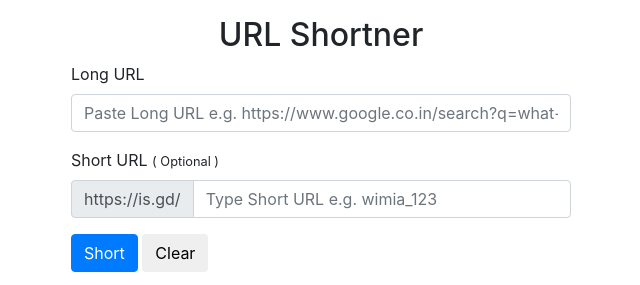
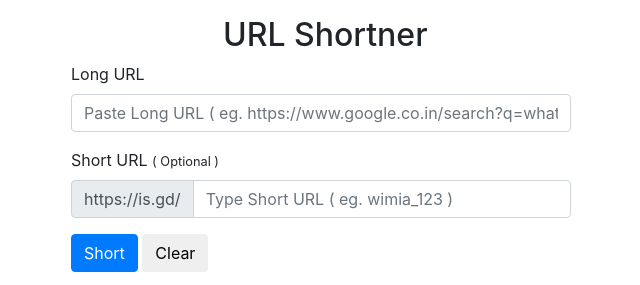
Before and after one commit to ajay-maven/jQuery, a plain HTML site: page index.html in a window 1280 px wide. Shown: the full height of the page, 319-959 px from the left. Drawn offline with nearby package versions, Linux system fonts and the light colour scheme.

Commit message:
Update index.html

```diff
--- a/index.html
+++ b/index.html
@@ -104,11 +104,11 @@
         <div class="circle"></div>
     </div>
     <div class="container">
-        <h2 class="text-center mt-3">URL Shortner</h2>
+        <h2 class="text-center mt-3"><i class="fa fa-glober "></i> URL Shortner</h2>
         <div class="form-horizontal form-width-fix">
             <div class="form-group">
                 <label>Long URL</label>
-                <input type="text" class="form-control" placeholder="Paste Long URL e.g. https://www.google.co.in/search?q=what+is+my+ip+address" id="longUrl" autocomplete>
+                <input type="text" class="form-control" placeholder="Paste Long URL ( eg. https://www.google.co.in/search?q=what+is+my+ip+address )" id="longUrl" autocomplete>
             </div>
             <div class="form-group">
                 <label>Short URL <small>( Optional )</small></label>
@@ -116,7 +116,7 @@
                     <div class="input-group-prepend">
                         <span class="input-group-text" id="basic-addon3">https://is.gd/</span>
                     </div>
-                    <input type="text" class="form-control" placeholder="Type Short URL e.g. wimia_123" id="shortUrl">
+                    <input type="text" class="form-control" placeholder="Type Short URL ( eg. wimia_123 )" id="shortUrl">
                 </div>
             </div>
             <div class="form-group">
```
